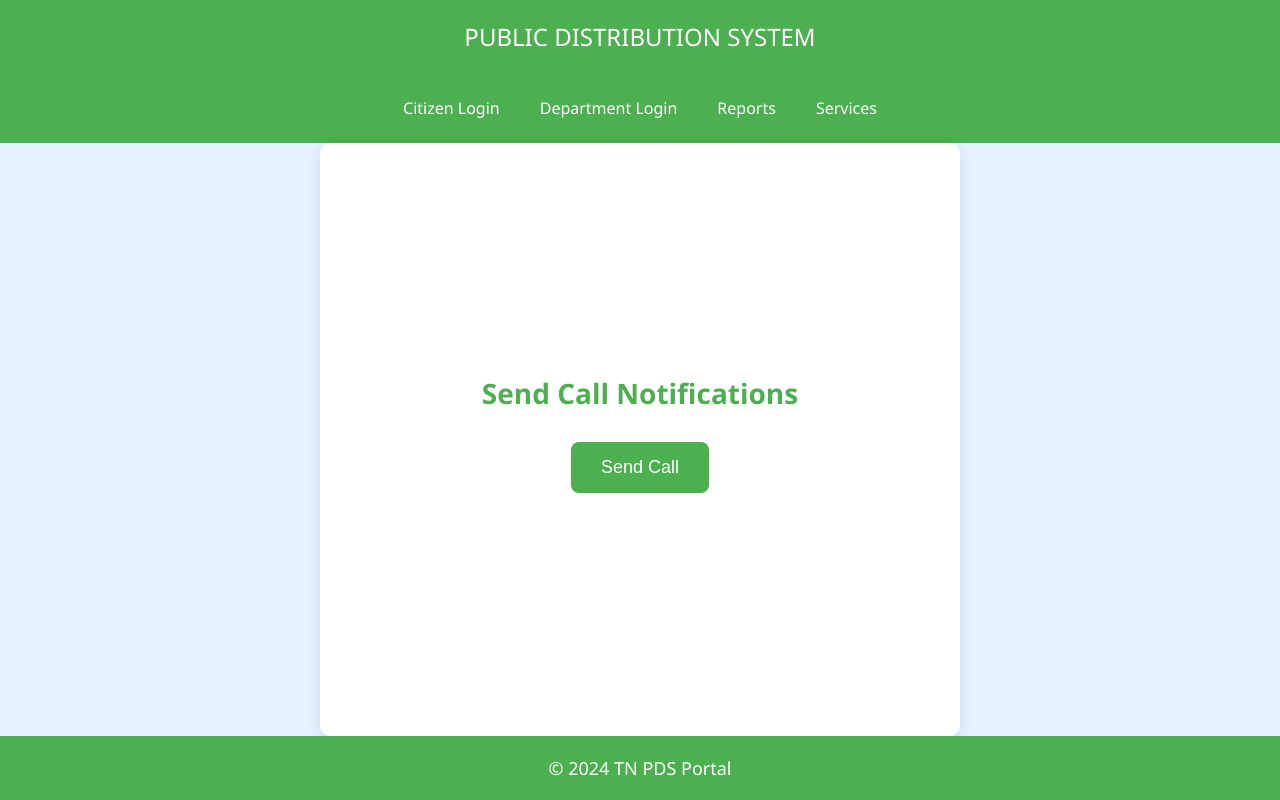
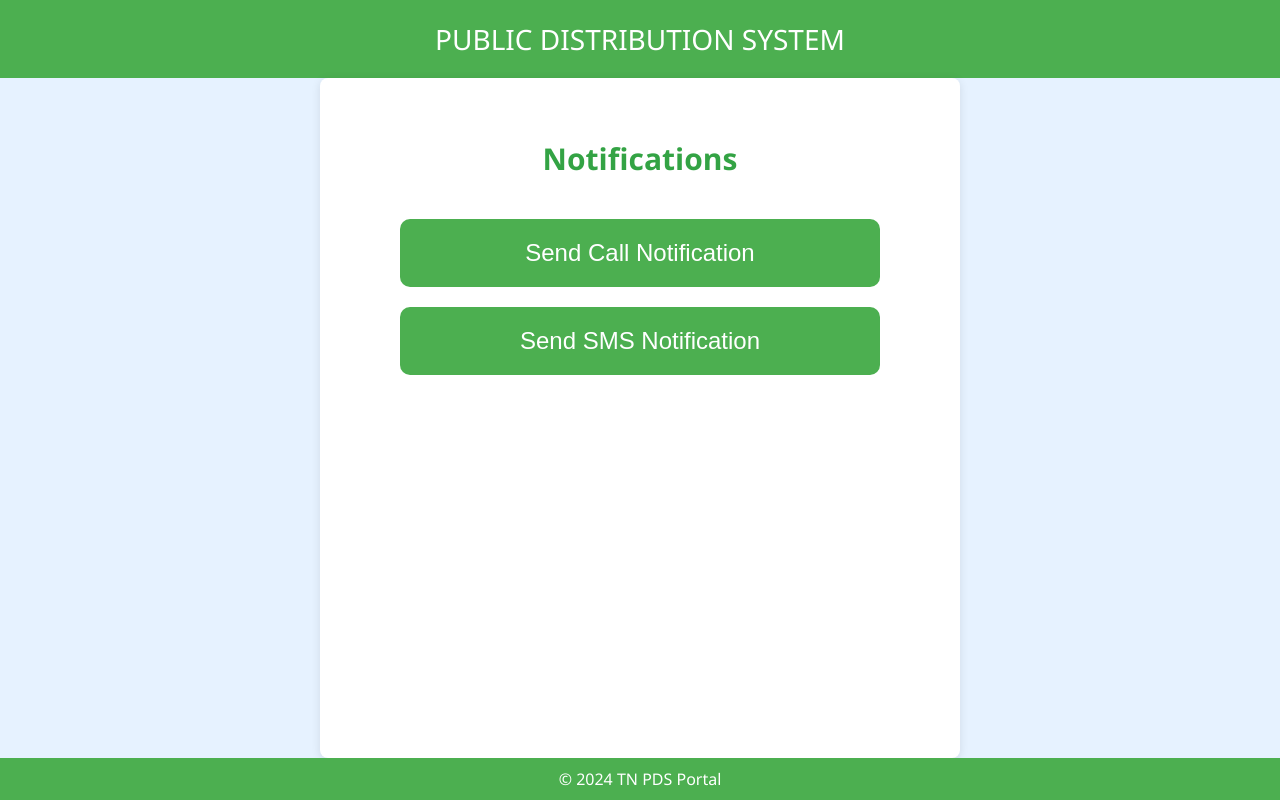
Before and after one commit to latheefahmed/call, a plain HTML site: page index.html in a window 1280 px wide. Drawn offline with Linux system fonts and the light colour scheme.

Commit message:
index.html

```diff
--- a/index.html
+++ b/index.html
@@ -3,144 +3,133 @@
 <head>
     <meta charset="UTF-8">
     <meta name="viewport" content="width=device-width, initial-scale=1.0">
-    <title>Send Call Notification</title>
+    <title>Public Distribution System</title>
     <style>
+        /* General Body Style */
         body {
             font-family: 'Segoe UI', Tahoma, Geneva, Verdana, sans-serif;
             background-color: #e6f2ff;
             margin: 0;
-            padding: 0;
             display: flex;
             flex-direction: column;
-            height: 100vh;
-            overflow: hidden;
+            min-height: 100vh;
         }
 
-        header, footer {
+        /* Header Style */
+        header {
             background-color: #4CAF50;
             color: white;
+            padding: 20px;
             text-align: center;
-            padding: 20px;
-            font-size: 24px;
-            flex-shrink: 0;
-        }
-
-        nav {
-            background-color: #4CAF50;
-            display: flex;
-            justify-content: center;
-            align-items: center;
-            padding: 10px 0;
-            flex-shrink: 0;
-        }
-
-        nav a {
-            color: white;
-            text-decoration: none;
-            padding: 14px 20px;
-            font-size: 16px;
-            transition: background-color 0.3s, color 0.3s;
-        }
-
-        nav a:hover {
-            background-color: #2ed31c;
-            color: #4CAF50;
-            border-radius: 6px;
-        }
-
-        .container {
-            flex-grow: 1;
-            display: flex;
-            justify-content: center;
-            align-items: center;
-            flex-direction: column;
-            padding: 20px;
-            width: 100%;
-            max-width: 600px;
-            margin: 0 auto;
-            background: white;
-            box-shadow: 0 4px 15px rgba(0, 0, 0, 0.1);
-            border-radius: 10px;
-            text-align: center;
-        }
-
-        h1 {
-            color: #4CAF50;
-            margin-bottom: 20px;
             font-size: 28px;
         }
 
+        /* Container for the Content */
+        .container {
+            max-width: 600px;
+            width: 100%;
+            margin: auto;
+            background: #ffffff;
+            padding: 40px 20px;
+            border-radius: 8px;
+            box-shadow: 0 2px 10px rgba(0, 0, 0, 0.1);
+            text-align: center;
+            flex: 1; /* Push the footer to the bottom */
+        }
+
+        /* Header Text */
+        h1 {
+            color: #33a344;
+            font-size: 30px; /* Increased size for header text */
+            margin-bottom: 40px;
+        }
+
+        /* Button Styling */
         button {
+            display: block; /* Stack buttons vertically */
             background-color: #4CAF50;
             color: white;
             border: none;
-            padding: 15px 30px;
+            padding: 20px 32px; /* Increased padding for larger buttons */
             cursor: pointer;
-            border-radius: 8px;
-            font-size: 18px;
-            margin: 10px 0;
-            transition: background-color 0.3s, transform 0.3s;
+            border-radius: 10px; /* Slightly rounder edges */
+            font-size: 24px; /* Larger font size */
+            margin: 20px auto; /* Center buttons with spacing */
+            width: 80%; /* Wider buttons for better proportion */
+            transition: all 0.3s ease; /* Smooth transition for hover effects */
         }
 
         button:hover {
-            background-color: #33a344;
-            transform: scale(1.05);
+            background-color: #2e7d32; /* Darker shade for hover effect */
+            transform: scale(1.1); /* Slight enlargement on hover */
+            box-shadow: 0 4px 15px rgba(0, 0, 0, 0.2); /* Add shadow for hover effect */
         }
 
+        /* Result Section Styling */
         #result {
-            margin-top: 20px;
-            overflow-y: auto;
-            max-height: 300px;
-            width: 100%;
+            margin-top: 30px;
         }
 
+        /* Paragraph Style for Each Message */
         p {
             background: #f0f8ff;
-            padding: 10px;
+            padding: 15px;
             border: 1px solid #b3d7ff;
-            border-radius: 8px;
+            border-radius: 6px;
             color: #003366;
             font-size: 16px;
             margin: 5px 0;
-            text-align: left;
         }
 
-        footer {
+        /* Loading Indicator */
+        #loading {
+            display: none;
+            text-align: center;
+            margin-top: 20px;
+            color: #003366;
             font-size: 18px;
         }
 
-        @media (max-width: 768px) {
-            h1 {
-                font-size: 24px;
-            }
-
-            button {
-                font-size: 16px;
-                padding: 12px 24px;
-            }
-
-            p {
-                font-size: 14px;
-            }
+        /* Footer Style */
+        footer {
+            text-align: center;
+            font-size: 16px;
+            color: #777;
+            background-color: #4CAF50;
+            padding: 10px 0;
+            color: white;
         }
     </style>
 </head>
 <body>
-    <header>PUBLIC DISTRIBUTION SYSTEM</header>
-    <nav>
-        <a href="#">Citizen Login</a>
-        <a href="#">Department Login</a>
-        <a href="#">Reports</a>
-        <a href="#">Services</a>
-    </nav>
+
+    <!-- Header -->
+    <header>
+        PUBLIC DISTRIBUTION SYSTEM
+    </header>
+
+    <!-- Main Content -->
     <div class="container">
-        <h1>Send Call Notifications</h1>
-        <button onclick="sendCall()">Send Call</button>
+        <h1>Notifications</h1>
+        <button onclick="sendCall()" aria-label="Send call notifications to eligible citizens">Send Call Notification</button>
+        <button onclick="sendMessage()" aria-label="Send SMS notifications to eligible citizens">Send SMS Notification</button>
+        <div id="loading">Loading, please wait...</div>
         <div id="result"></div>
     </div>
-    <footer>© 2024 TN PDS Portal</footer>
+
+    <!-- Footer -->
+    <footer>
+        © 2024 TN PDS Portal
+    </footer>
+
     <script>
+        // Function to send call notifications
         function sendCall() {
+            const resultDiv = document.getElementById('result');
+            const loadingDiv = document.getElementById('loading');
+            resultDiv.innerHTML = ''; // Clear previous results
+            loadingDiv.style.display = 'block'; // Show loading indicator
+
             fetch('/send-calls', {
                 method: 'POST',
                 headers: {
@@ -149,8 +138,8 @@
             })
             .then(response => response.json())
             .then(data => {
-                const resultDiv = document.getElementById('result');
-                resultDiv.innerHTML = '';
+                loadingDiv.style.display = 'none'; // Hide loading indicator
+                resultDiv.innerHTML = '<h2>Call Notifications</h2>'; // Title for results
                 data.forEach(message => {
                     const p = document.createElement('p');
                     p.textContent = message;
@@ -158,9 +147,42 @@
                 });
             })
             .catch((error) => {
+                loadingDiv.style.display = 'none'; // Hide loading indicator
+                resultDiv.innerHTML = `<p style="color: red;">An error occurred: ${error.message}</p>`;
+                console.error('Error:', error);
+            });
+        }
+
+        // Function to send SMS notifications
+        function sendMessage() {
+            const resultDiv = document.getElementById('result');
+            const loadingDiv = document.getElementById('loading');
+            resultDiv.innerHTML = ''; // Clear previous results
+            loadingDiv.style.display = 'block'; // Show loading indicator
+
+            fetch('/send-messages', {
+                method: 'POST',
+                headers: {
+                    'Content-Type': 'application/json',
+                },
+            })
+            .then(response => response.json())
+            .then(data => {
+                loadingDiv.style.display = 'none'; // Hide loading indicator
+                resultDiv.innerHTML = '<h2>SMS Notifications</h2>'; // Title for results
+                data.forEach(message => {
+                    const p = document.createElement('p');
+                    p.textContent = message;
+                    resultDiv.appendChild(p);
+                });
+            })
+            .catch((error) => {
+                loadingDiv.style.display = 'none'; // Hide loading indicator
+                resultDiv.innerHTML = `<p style="color: red;">An error occurred: ${error.message}</p>`;
                 console.error('Error:', error);
             });
         }
     </script>
+
 </body>
 </html>
```
